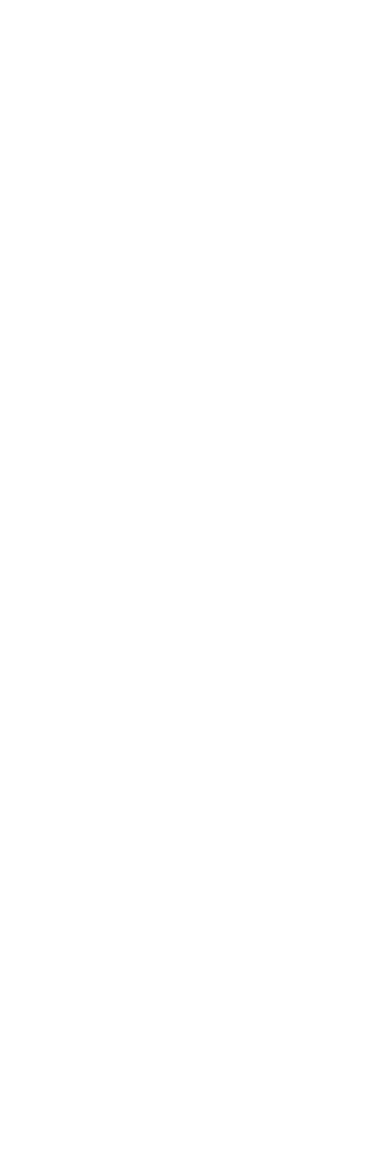
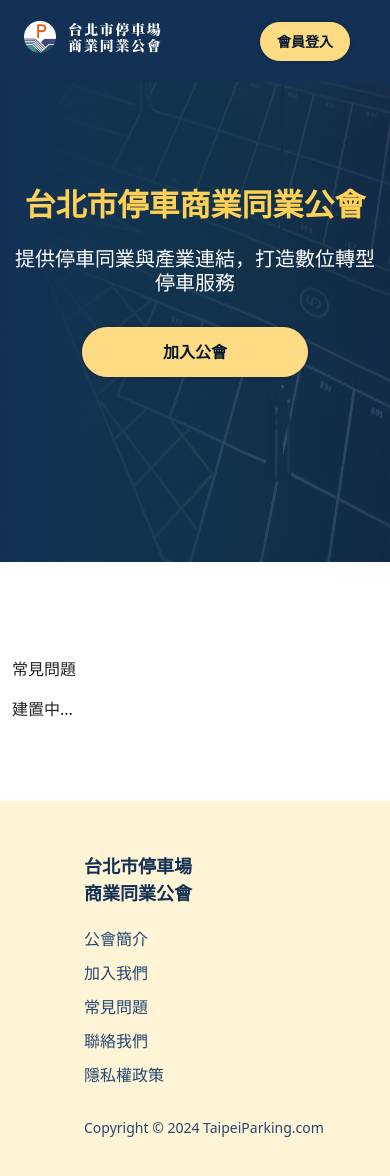
Before and after one commit to mitwitCTC/taipeiparking, a Vue app: page /faq in a window 390 px wide. Before the commit this address had no page. Shown: the top 1176 px of the page. Before the commit the page ends 844 px from the top, so only its background shows below. Built offline with nearby package versions, Linux system fonts and the light colour scheme.

Commit message:
feat: Add footer in layout

```diff
--- /dev/null
+++ b/src/components/TheFooter.vue
@@ -0,0 +1,93 @@
+<template>
+  <div class="footer bg-yellow01 py-13 px-18">
+    <div class="container d-flex">
+      <p class="text-navy04 fw-bolder fs-lg me-20">
+        台北市停車場<br />商業同業公會
+      </p>
+      <ul class="d-flex">
+        <li>
+          <router-link class="text-navy03 me-6" to="intro">{{
+            $t("components.footer.intro")
+          }}</router-link>
+        </li>
+        <li>
+          <router-link class="text-navy03 me-6" to="joinUs">{{
+            $t("components.footer.joinUs")
+          }}</router-link>
+        </li>
+        <li>
+          <router-link class="text-navy03 me-6" to="faq">{{
+            $t("components.footer.faq")
+          }}</router-link>
+        </li>
+        <li>
+          <router-link class="text-navy03 me-6" to="contactUs">{{
+            $t("components.footer.contactUs")
+          }}</router-link>
+        </li>
+        <li>
+          <router-link class="text-navy03 me-6" to="privacy">{{
+            $t("components.footer.privacy")
+          }}</router-link>
+        </li>
+      </ul>
+      <p class="text-navy03 fs-sm ms-xl-auto text-nowrap" style="">Copyright &copy; {{ year }} TaipeiParking.com</p>
+    </div>
+  </div>
+</template>
+<style scoped>
+.footer {
+  margin-top: 160px;
+}
+.container{
+  align-items: center;
+}
+
+@media (max-width: 1199px) {
+  .footer {
+    margin-top: 80px;
+  }
+
+  .container {
+    /* align-items: start; */
+    flex-direction: column; /* 垂直排列 */
+    align-items: flex-start; /* 內容靠左對齊 */
+  }
+
+  .container p:first-child {
+    margin-bottom: 20px; /* 與 ul 之間增加間距 */
+    margin-right: 0; /* 移除右邊距 */
+  }
+
+  .container ul {
+    flex-direction: column; /* ul 內的 li 垂直排列 */
+    padding-left: 0; /* 移除內邊距 */
+    margin-bottom: 20px; /* 與 copyright 之間增加間距 */
+  }
+
+  .container ul li {
+    margin-bottom: 10px; /* li 之間的間距 */
+  }
+
+  .container p:last-child {
+    margin-left: 0; /* 移除左邊距 */
+  }
+}
+</style>
+<script>
+export default {
+  data() {
+    return {
+      year: null,
+    };
+  },
+  methods: {
+    getThisYear() {
+      this.year = new Date().getFullYear();
+    },
+  },
+  mounted() {
+    this.getThisYear();
+  },
+};
+</script>
--- /dev/null
+++ b/src/components/TheLayout.vue
@@ -0,0 +1,22 @@
+<!-- Layout.vue -->
+<template>
+  <div>
+    <TheHeader />
+    <main>
+      <slot></slot>
+    </main>
+    <TheFooter />
+  </div>
+</template>
+
+<script>
+import TheHeader from "./TheHeader.vue";
+import TheFooter from "./TheFooter.vue";
+
+export default {
+  components: {
+    TheHeader,
+    TheFooter,
+  },
+};
+</script>
--- a/src/locales/zh.json
+++ b/src/locales/zh.json
@@ -9,11 +9,18 @@
             "contactUs": "聯絡我們",
             "login": "會員登入",
             "logout": "會員登出"
+        },
+        "footer": {
+            "intro": "公會簡介",
+            "joinUs": "加入我們",
+            "faq": "常見問題",
+            "contactUs": "聯絡我們",
+            "privacy": "隱私權政策"
         }
     },
     "pages": {
         "index": {
-            "industry promotion":"產業優惠訊息",
+            "industry promotion": "產業優惠訊息",
             "announcements": "公告資訊"
         }
     }
--- a/src/router/index.js
+++ b/src/router/index.js
@@ -7,6 +7,8 @@ import InquiryView from '../views/InquiryView.vue'
 import JoinUsView from '../views/JoinusView.vue'
 import PromotionsView from '../views/PromotionsView.vue'
 import ContactUsView from '../views/ContactUsView.vue'
+import FaqView from '../views/FaqView.vue'
+import PrivacyView from '../views/PrivacyView.vue'
 
 const router = createRouter({
   history: createWebHistory(import.meta.env.BASE_URL),
@@ -53,6 +55,18 @@ const router = createRouter({
       component: ContactUsView,
       meta: { title: zh.components.header.contactUs || 'contactUs' }
     },
+    {
+      path: '/faq',
+      name: 'faq',
+      component: FaqView,
+      meta: { title: zh.components.footer.faq || 'faq' }
+    },
+    {
+      path: '/privacy',
+      name: 'privacy',
+      component: PrivacyView,
+      meta: { title: zh.components.footer.privacy || 'privacy' }
+    },
   ]
 })
 
--- /dev/null
+++ b/src/views/FaqView.vue
@@ -0,0 +1,18 @@
+<template>
+    <TheLayout>
+      <div class="container">
+        <p>{{ $t("components.footer.faq") }}</p>
+        <p>建置中...</p>
+      </div>
+    </TheLayout>
+  </template>
+
+  <script>
+  import TheLayout from "@/components/TheLayout.vue";
+
+  export default {
+    components: {
+      TheLayout,
+    },
+  };
+  </script>
--- /dev/null
+++ b/src/views/PrivacyView.vue
@@ -0,0 +1,18 @@
+<template>
+  <TheLayout>
+    <div class="container">
+      <p>{{ $t("components.footer.privacy") }}</p>
+      <p>建置中...</p>
+    </div>
+  </TheLayout>
+</template>
+
+<script>
+import TheLayout from "@/components/TheLayout.vue";
+
+export default {
+  components: {
+    TheLayout,
+  },
+};
+</script>
```
